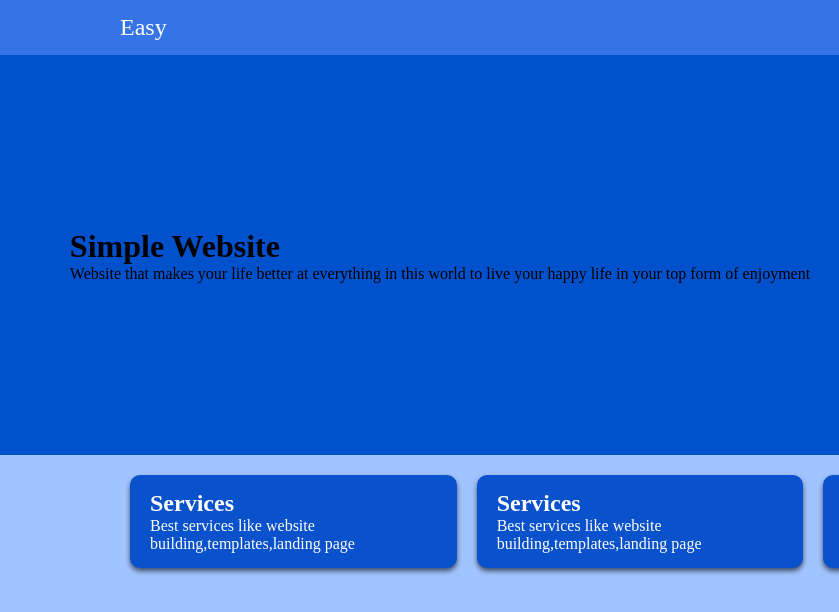
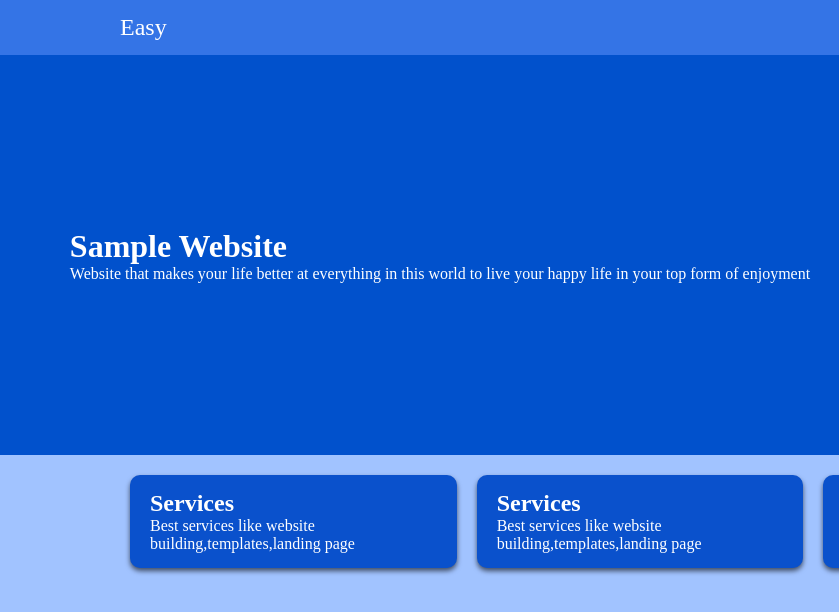
Before and after one commit to Manojg5757/simple-website, a plain HTML site: page index.html in a window 1280 px wide. Shown: the full height of the page, 0-839 px from the left. Drawn offline with Linux system fonts and the light colour scheme.

Commit message:
name changes

```diff
--- a/index.html
+++ b/index.html
@@ -23,7 +23,7 @@
     </nav>
     <header class="header">
         <div class="container">
-           <h1>Simple Website</h1>
+           <h1>Sample Website</h1>
            <p>Website that makes your life better at everything in this world to live your happy life in your top form of enjoyment</p>
         </div>
         <img src="https://traversymedia.com/images/grid.svg" alt="">
--- a/style.css
+++ b/style.css
@@ -61,6 +61,7 @@ li a{
 header{
     display: flex;
     background-color: #0151cc;
+    color: white;
     min-height: 400px;
     align-items: center;
     justify-content: space-between;
```
